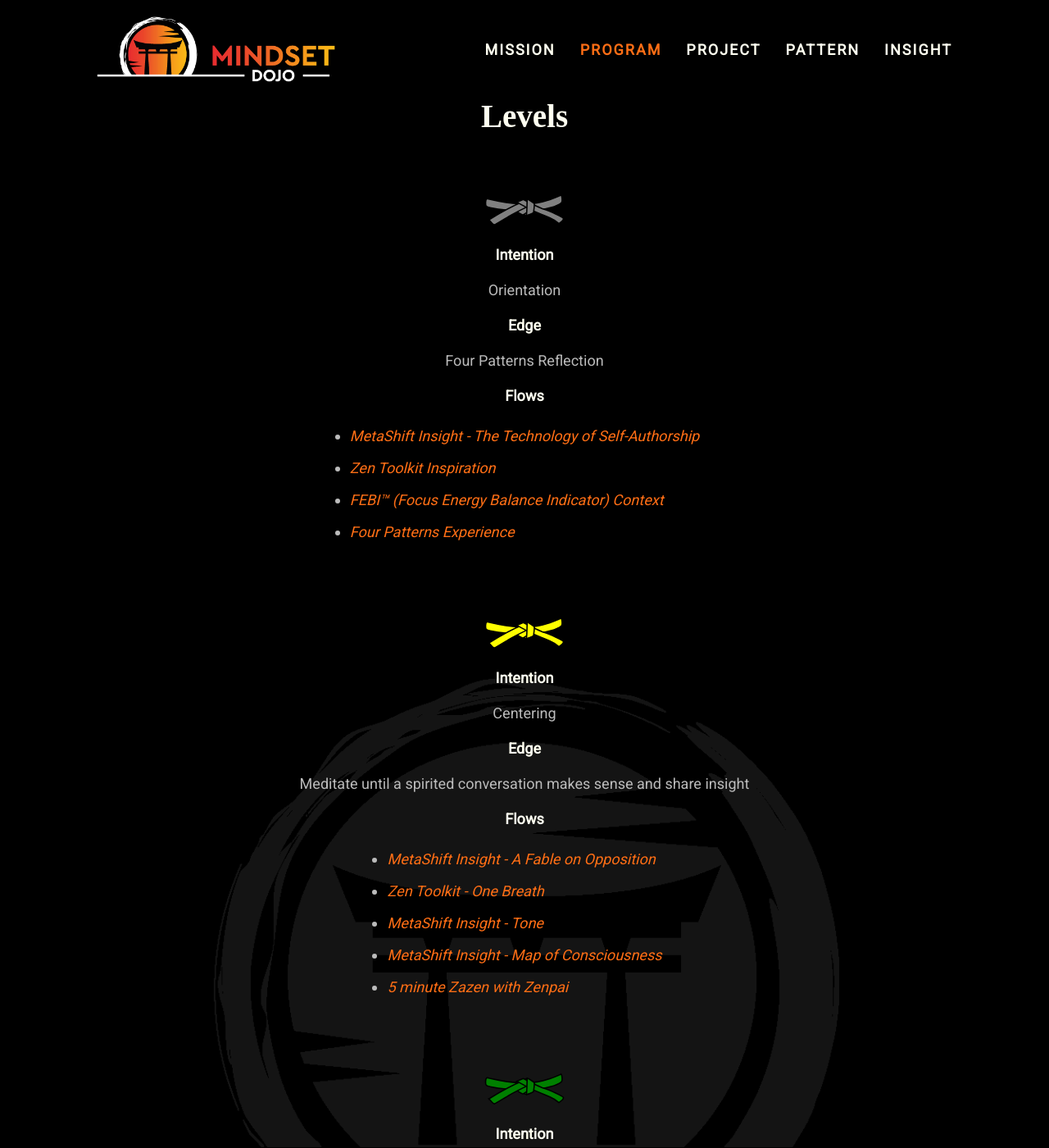
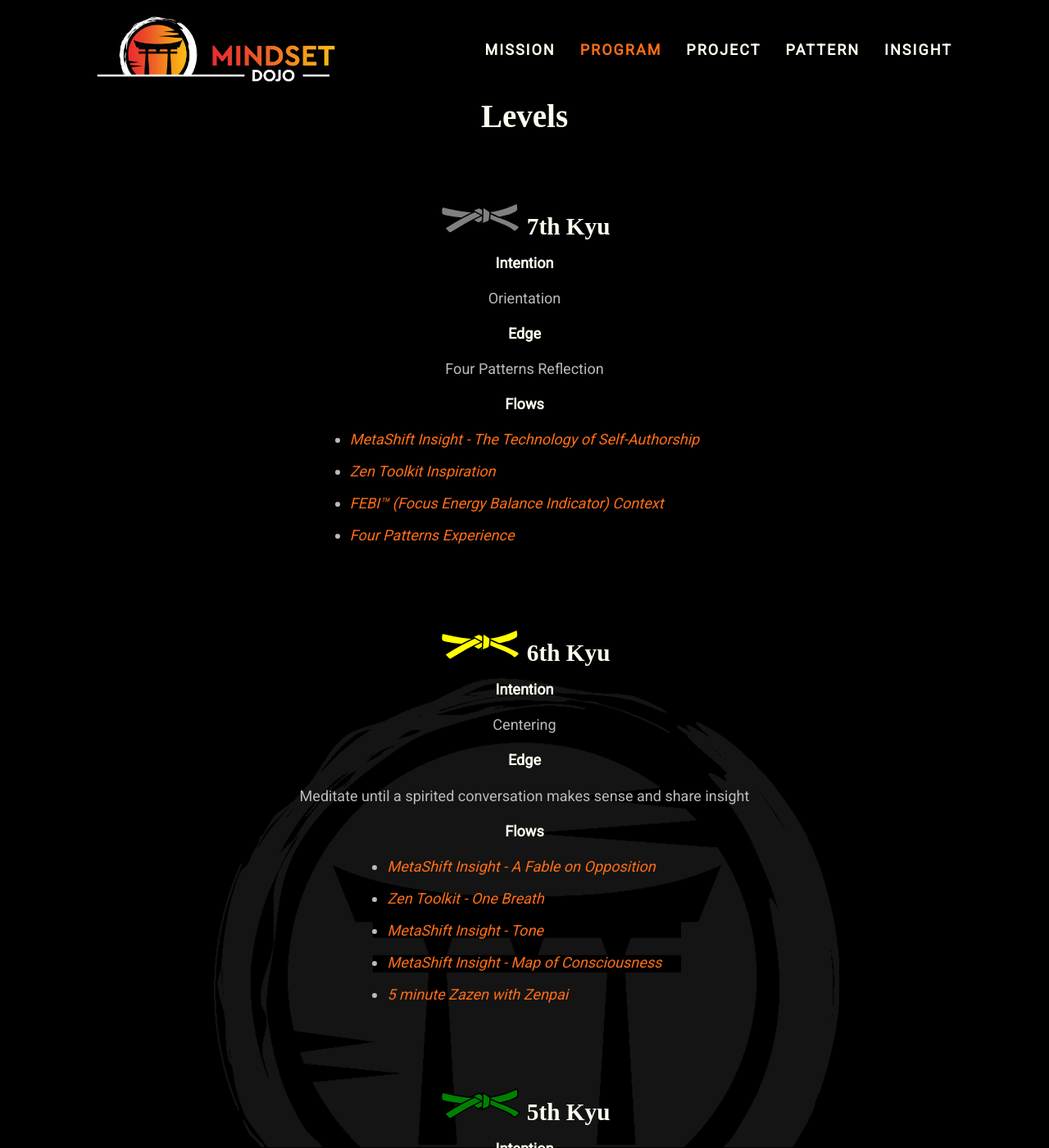
Before and after one commit to mindset-dojo/mindset-dojo.github.io, a Jekyll site: the page built from program.md, in a window 1280 px wide and 1400 px high, scrolled down 1197 px. Shown: the whole window at 82% size. Built offline with Jekyll 4.4.1, drawn with Linux system fonts in a browser that asks for light colours; some web fonts are replaced; some of the changed text lies outside the part shown.

Commit message:
refactor: Levels each in separate section

```diff
--- a/_includes/sections/levels.html
+++ b/_includes/sections/levels.html
@@ -9,27 +9,32 @@ section.data expects:
   - items:            array of level objects
 
 Each level item shape:
-  - color:    string    # level color (used by icons/level.svg)
-  - label:    string    # level label, e.g., "7th Kyu"
-  - level:    number    # keeps your schema for reference
-  - intention:string
-  - edge:     string
-  - flows:    array of {label, url}
+  - color:     string    # level color (used by icons/level.svg)
+  - label:     string    # level label, e.g., "7th Kyu"
+  - level:     number    # keeps your schema for reference
+  - intention: string
+  - edge:      string
+  - flows:     array of {label, url}
 {%- endcomment -%}
 
 {%- assign D = section.data -%}
 {%- if D.items and D.items.size > 0 -%}
-<section class="md-flow">
-  <h2>{{ D.label }}</h2>
+
+  {%- comment -%} Global header {%- endcomment -%}
+  <section class="md-flow levels-header" aria-labelledby="levels-title">
+    {%- if D.label -%}
+      <h2 id="levels-title">{{ D.label }}</h2>
+    {%- endif -%}
+  </section>
 
   {%- for lv in D.items -%}
-    <br>
-    <br>
-    <h3>
+  <section class="md-flow level" id="{{ lv.label | slugify }}" aria-labelledby="{{ lv.label | slugify }}-title">
+    <h3 class="level-title" id="{{ lv.label | slugify }}-title">
       {% include icons/level.svg
          class="md-level-svg"
          color=lv.color
          title=lv.label %}
+      <span>{{ lv.label }}</span>
     </h3>
 
     {%- if D.intention_label and lv.intention -%}
@@ -43,25 +48,22 @@ Each level item shape:
     {%- endif -%}
 
     {%- if D.flows_label and lv.flows and lv.flows.size > 0 -%}
+      <p><strong>{{ D.flows_label }}</strong></p>
       <ul>
-        <p><strong>{{ D.flows_label }}</strong></p>
         {%- for f in lv.flows -%}
+          {%- if f.url -%}
             {%- if f.url | slice: 0, 1 == "/" -%}
-           <li>
-             <a href="{{ f.url | relative_url }}">
-               {{ f.label }}
-             </a>
-            </li>
+              <li><a href="{{ f.url | relative_url }}">{{ f.label }}</a></li>
             {%- else -%}
-           <li>
-             <a href="{{ f.url }}">
-               {{ f.label }}
-             </a>
-           </li>
+              <li><a href="{{ f.url }}">{{ f.label }}</a></li>
+            {%- endif -%}
+          {%- else -%}
+            <li>{{ f.label }}</li>
           {%- endif -%}
         {%- endfor -%}
       </ul>
     {%- endif -%}
+  </section>
   {%- endfor -%}
-</section>
+
 {%- endif -%}
```
Also changed, not shown: other parts of _includes/sections/levels.html (+1 -1 lines). Lines whose indentation alone changed are shown as unchanged.
